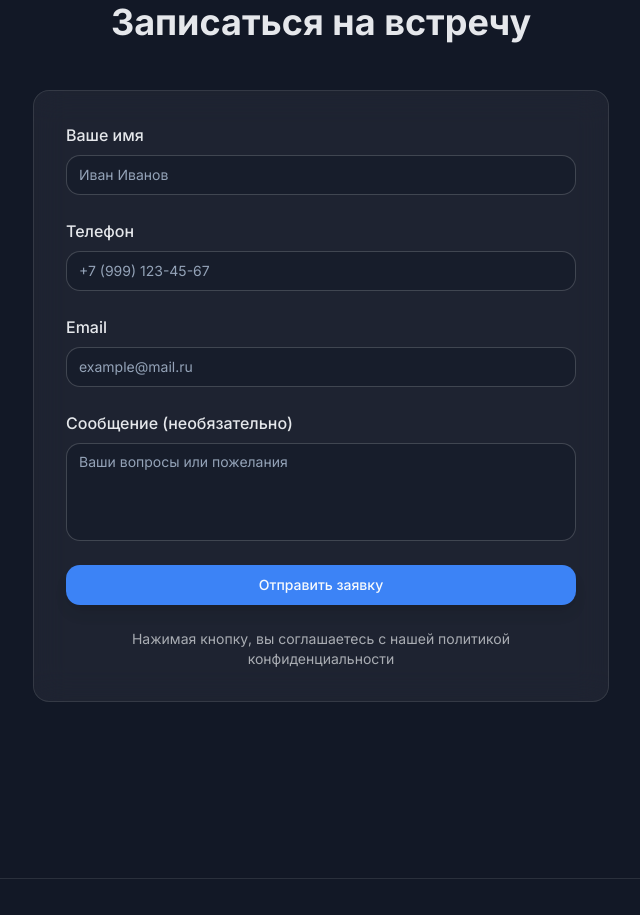
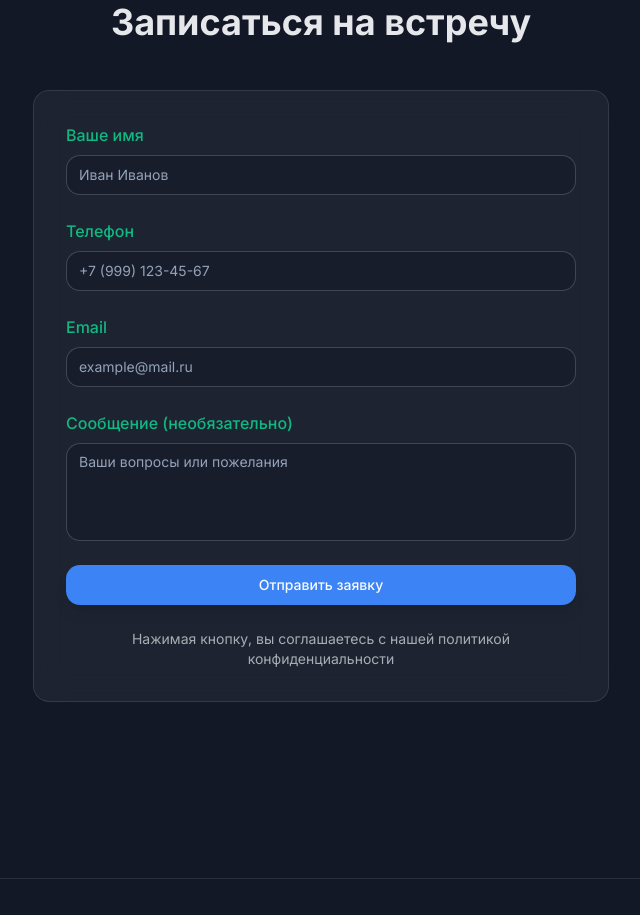
Before and after one commit to Tonivecher/ai-easy-connect, a React (Vite) app: page / in a window 1280 px wide. Shown: the part 3900-4815 px from the top of the page, without its empty margins (319-959 px from the left). Built offline with nearby package versions, Linux system fonts and the light colour scheme.

Commit message:
Fix: Form text color
Set the text color in forms to match the price color.

```diff
--- a/src/components/ContactForm.tsx
+++ b/src/components/ContactForm.tsx
@@ -51,7 +51,7 @@ const ContactForm = () => {
         <div className="max-w-xl mx-auto glass-card p-8 animate-fade-in">
           <form onSubmit={handleSubmit} className="space-y-6">
             <div>
-              <label htmlFor="name" className="block mb-2 font-medium">
+              <label htmlFor="name" className="block mb-2 font-medium text-ai-green">
                 Ваше имя
               </label>
               <Input
@@ -61,12 +61,12 @@ const ContactForm = () => {
                 required
                 value={formData.name}
                 onChange={handleChange}
-                className="bg-ai-dark/50 border-ai-light/20 focus:border-ai-blue"
+                className="bg-ai-dark/50 border-ai-light/20 focus:border-ai-blue text-ai-light"
               />
             </div>
 
             <div>
-              <label htmlFor="phone" className="block mb-2 font-medium">
+              <label htmlFor="phone" className="block mb-2 font-medium text-ai-green">
                 Телефон
               </label>
               <Input
@@ -77,12 +77,12 @@ const ContactForm = () => {
                 required
                 value={formData.phone}
                 onChange={handleChange}
-                className="bg-ai-dark/50 border-ai-light/20 focus:border-ai-blue"
+                className="bg-ai-dark/50 border-ai-light/20 focus:border-ai-blue text-ai-light"
               />
             </div>
 
             <div>
-              <label htmlFor="email" className="block mb-2 font-medium">
+              <label htmlFor="email" className="block mb-2 font-medium text-ai-green">
                 Email
               </label>
               <Input
@@ -93,12 +93,12 @@ const ContactForm = () => {
                 required
                 value={formData.email}
                 onChange={handleChange}
-                className="bg-ai-dark/50 border-ai-light/20 focus:border-ai-blue"
+                className="bg-ai-dark/50 border-ai-light/20 focus:border-ai-blue text-ai-light"
               />
             </div>
 
             <div>
-              <label htmlFor="message" className="block mb-2 font-medium">
+              <label htmlFor="message" className="block mb-2 font-medium text-ai-green">
                 Сообщение (необязательно)
               </label>
               <Textarea
@@ -108,7 +108,7 @@ const ContactForm = () => {
                 rows={4}
                 value={formData.message}
                 onChange={handleChange}
-                className="bg-ai-dark/50 border-ai-light/20 focus:border-ai-blue resize-none"
+                className="bg-ai-dark/50 border-ai-light/20 focus:border-ai-blue text-ai-light resize-none"
               />
             </div>
 
```
